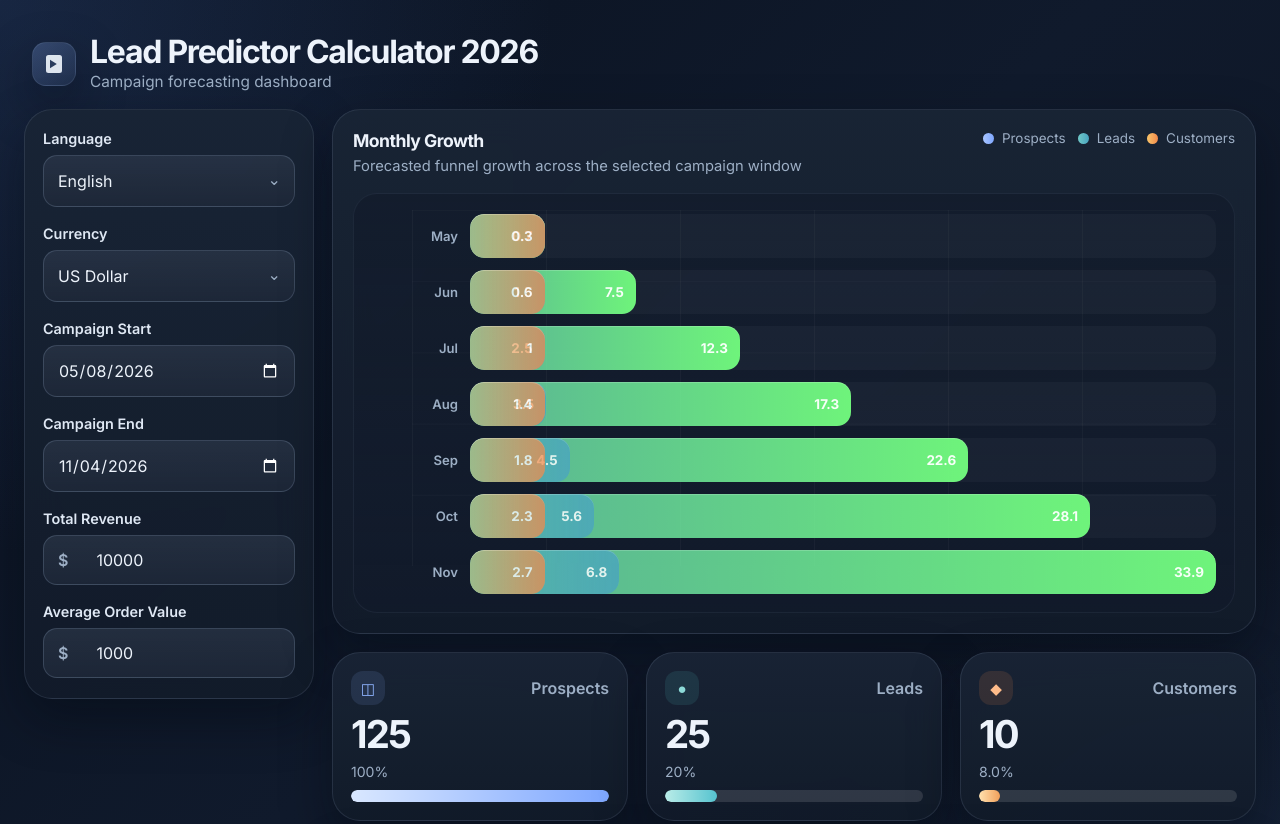
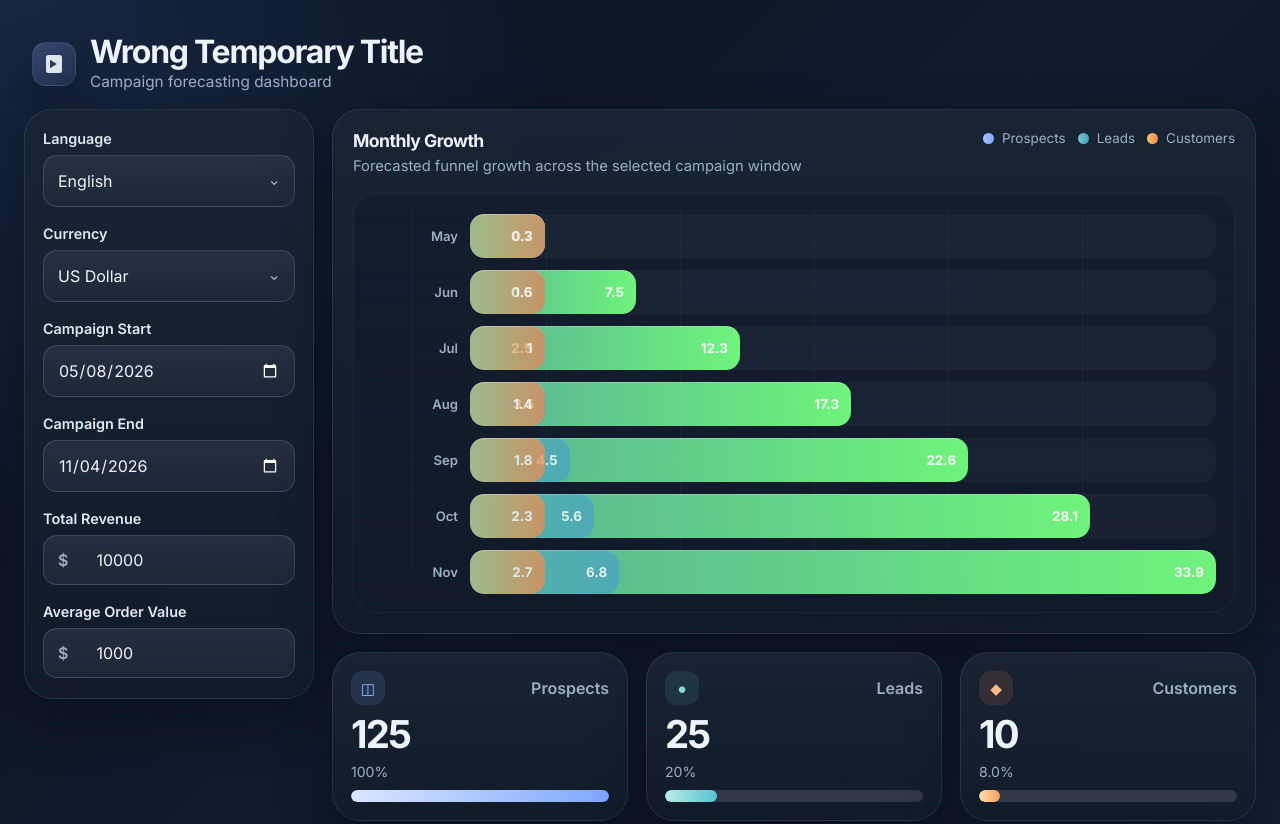
Before and after one commit to bnynova/lead-predictor-calculator, a plain HTML site: page index.html in a window 1280 px wide. Shown: the top 824 px of the page. Drawn offline with Linux system fonts and the light colour scheme.

Commit message:
Temporary title change

```diff
--- a/index.html
+++ b/index.html
@@ -22,7 +22,7 @@
             </svg>
           </div>
           <div>
-            <h1>Lead Predictor Calculator 2026</h1>
+            <h1>Wrong Temporary Title</h1>
             <p>Campaign forecasting dashboard</p>
           </div>
         </div>
```
